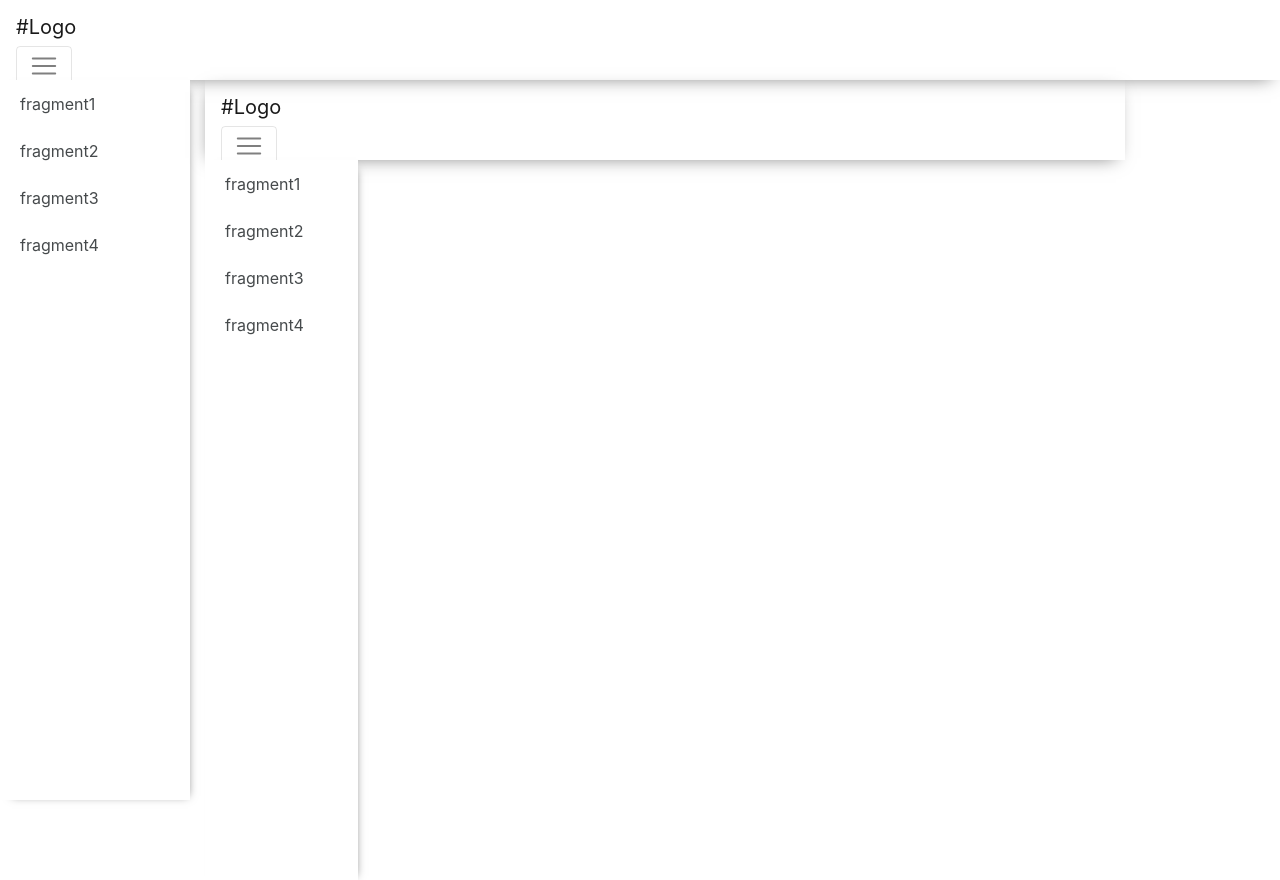
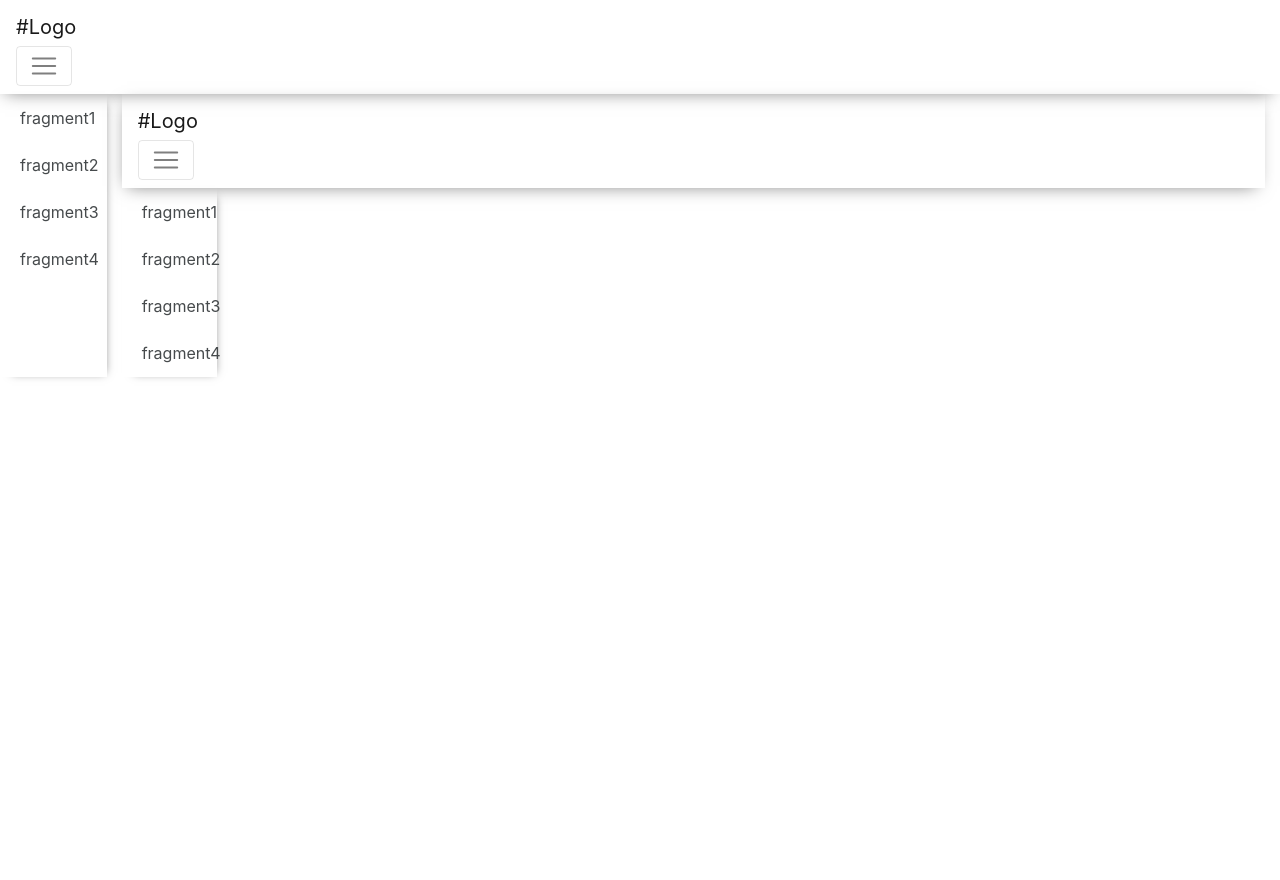
Before and after one commit to Rebstorm/angular-playground, an Angular app: page / in a window 1280 px wide. After the commit the page ends 800 px from the top, so only its background shows below. Built offline with nearby package versions, Linux system fonts and the light colour scheme.

Commit message:
simple changes for bootstrap. Why bootstrap why you maka me sad

```diff
--- a/src/app/menu-item/menu-item.component.css
+++ b/src/app/menu-item/menu-item.component.css
@@ -1,5 +1,10 @@
-nav.main-menu{
-    height:10vh;
+
+body {
+    --main-bg-color: #fff;
+}
+
+nav.nav-bar{
+    background-color: var(--main-bg-color);
     box-shadow: -2px 5px 17px -7px rgba(0,0,0,0.52);
 }
 
@@ -11,6 +16,7 @@ div#menu-container {
 }
 
 li.menu-item {
+    background:transparent;
     border-radius: 0;
     border: none;
     transition: cubic-bezier(.17,.84,.44,1);
@@ -24,6 +30,9 @@ li.menu-item:active {
 /* Navbar */
 div#navbarSupportedContent{
 
+    background: var(--main-bg-color);
+    z-index: 10;
+
 }
 
 .navbar-collapse .collapse .show{
@@ -35,8 +44,6 @@ div#navbarSupportedContent{
 /* MENU */
 ul.menu{
     box-shadow: 5px 3px 9px -7px rgba(0,0,0,0.52);
-    padding:0;
-    height: 90vh;
 }
 
 div.menu-item:hover {
@@ -64,7 +71,7 @@ ul.menu-list{
 }
 
 div#page-content {
-    /* margin-top: 1%;*/
+    height: calc(100% - 56px);
 }
 
 li.menu-list:hover{
--- a/src/app/menu-item/menu-item.component.html
+++ b/src/app/menu-item/menu-item.component.html
@@ -1,25 +1,34 @@
-<nav class="navbar navbar-expand-lg navbar-light main-menu">
-  <a class="navbar-brand" href="#">#Logo</a>
+<!-- Navbar -->
+<nav class="navbar navbar-expand-md navbar-light nav-bar">
+
+   <!-- brand -->
+   <a class="navbar-brand" href="#">#Logo</a>
+
   <button class="navbar-toggler" type="button" data-toggle="collapse" data-target="#navbarSupportedContent" aria-controls="navbarSupportedContent" aria-expanded="false" aria-label="Toggle navigation">
     <span class="navbar-toggler-icon"></span>
   </button>
 
+
+  <!-- Dropdown / Navbar -->
   <div class="collapse navbar-collapse" id="navbarSupportedContent">
-    <ul class="navbar-nav mr-auto">
+    <ul class="navbar-nav">
       <li class="nav-item" (click)="selectedFragment(menu, $event)" *ngFor="let menu of MENU" >
         <a class="nav-link" id="menu-{{menu.name}}">{{menu.name}}<span class="sr-only">(current)</span></a>
-        <!-- <a class="nav-link" href="#">Home <span class="sr-only">(current)</span></a> -->
       </li>
     </ul>
   </div>
 </nav>
-<div id="page-content" class="container float-left">
+
+
+<!-- This is page content -->
+
+<div id="page-content" class="container col-12 float-left">
   <div class="row">
-    <ul class="list-group col-md-2 menu d-none d-lg-block">
+    <ul class="list-group col-md-3 col-lg-2 col-xl-1 menu d-none d-lg-block">
         <li class="list-group-item list-group-item-action menu-list menu-item" id="list-{{menu.name}}" *ngFor="let menu of MENU" (click)="selectedFragment(menu, $event)">{{menu.name}}</li>
     </ul>
 
-    <div id="main-view" class="col-sm-10">
+    <div id="main-view" class="col-sm-10 col-xl-11">
         <router-outlet class="main-view"></router-outlet>
     </div>
   </div>
```
